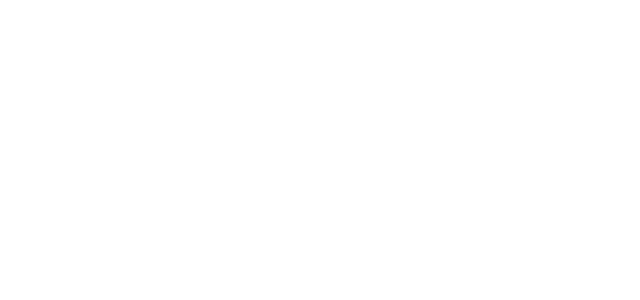
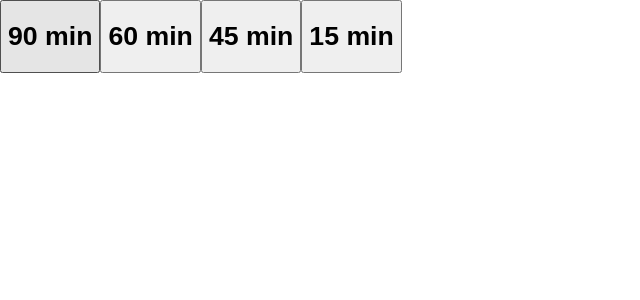
Before and after one commit to elissamaine/cute-productivity-timer, a React (Create React App) app: page / in a window 1280 px wide. Shown: the top 300 px of the page, without its empty margins (0-640 px from the left). Built offline with nearby package versions, Linux system fonts and the light colour scheme.

Commit message:
added buttons for each time

```diff
--- a/src/Timer.js
+++ b/src/Timer.js
@@ -27,7 +27,7 @@ const times = [
     saying: "Take this time to relax!"
   }
 ]
-//["90min", "60min", "45min", "15min"];
+
 
 
 function Timer() {
@@ -35,16 +35,25 @@ function Timer() {
   //JUST MAKE THE TIME OF THE BUTTONS IN SECONDS MAYBE... BUT I WANT THE TIME DISPLAYED IN MINS AND HOURS AS WELL?
   const [seconds, setSeconds] = useState(0);
 
+  //
   const [selectedTime, setSelectedTime] = useState(0)
 
 
   return (
     <>
       <div className='selection'>
+        {times.map(times => (
+          <button
+            className='time{times.time}'
+            key={times.seconds}
+          >
+            <h1>{times.time}</h1>
+          </button>
+        ))}
+      </div>
 
-      </div>
       <div className='timer'>
-        <Countdown times={times}/>
+        {/* <Countdown times={times}/> */}
       </div>
     </>
   );
```
Also changed, not shown: src/Countdown.js (+11 -8 lines).
